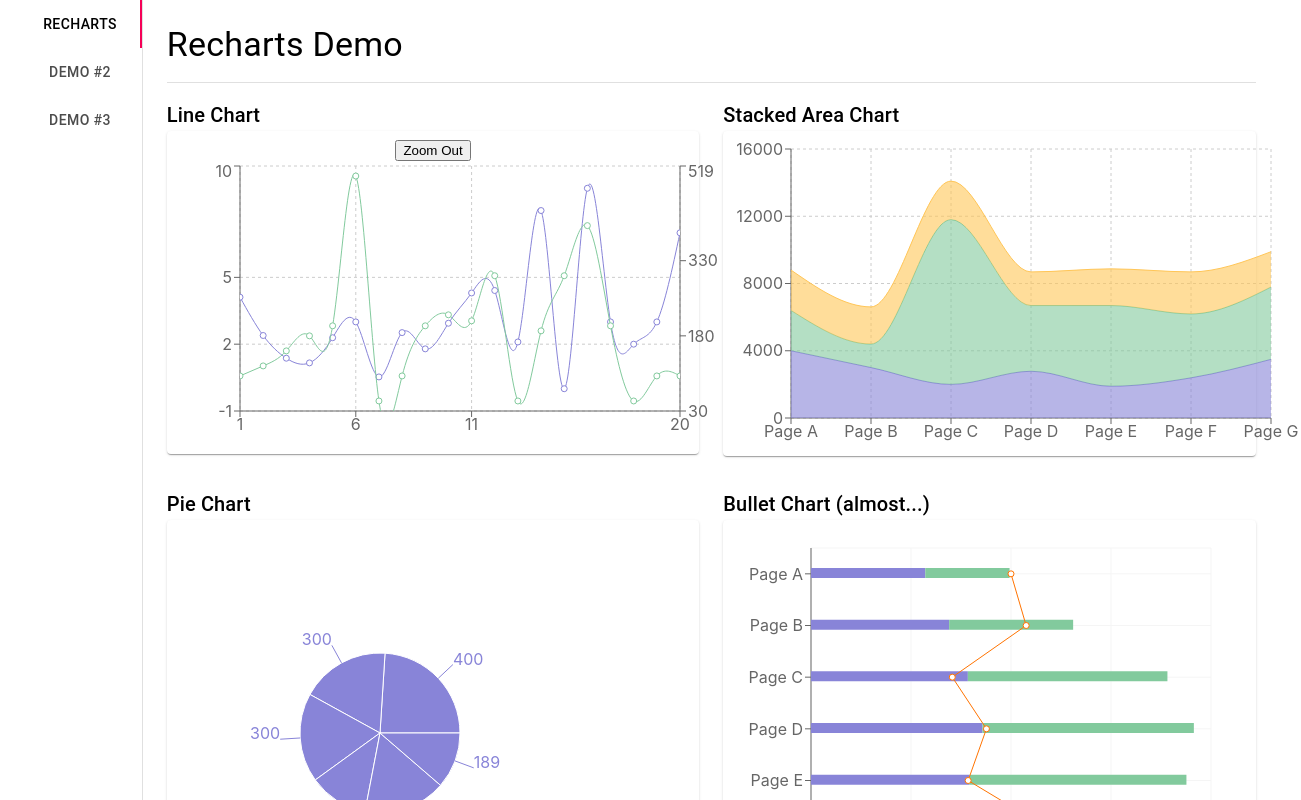
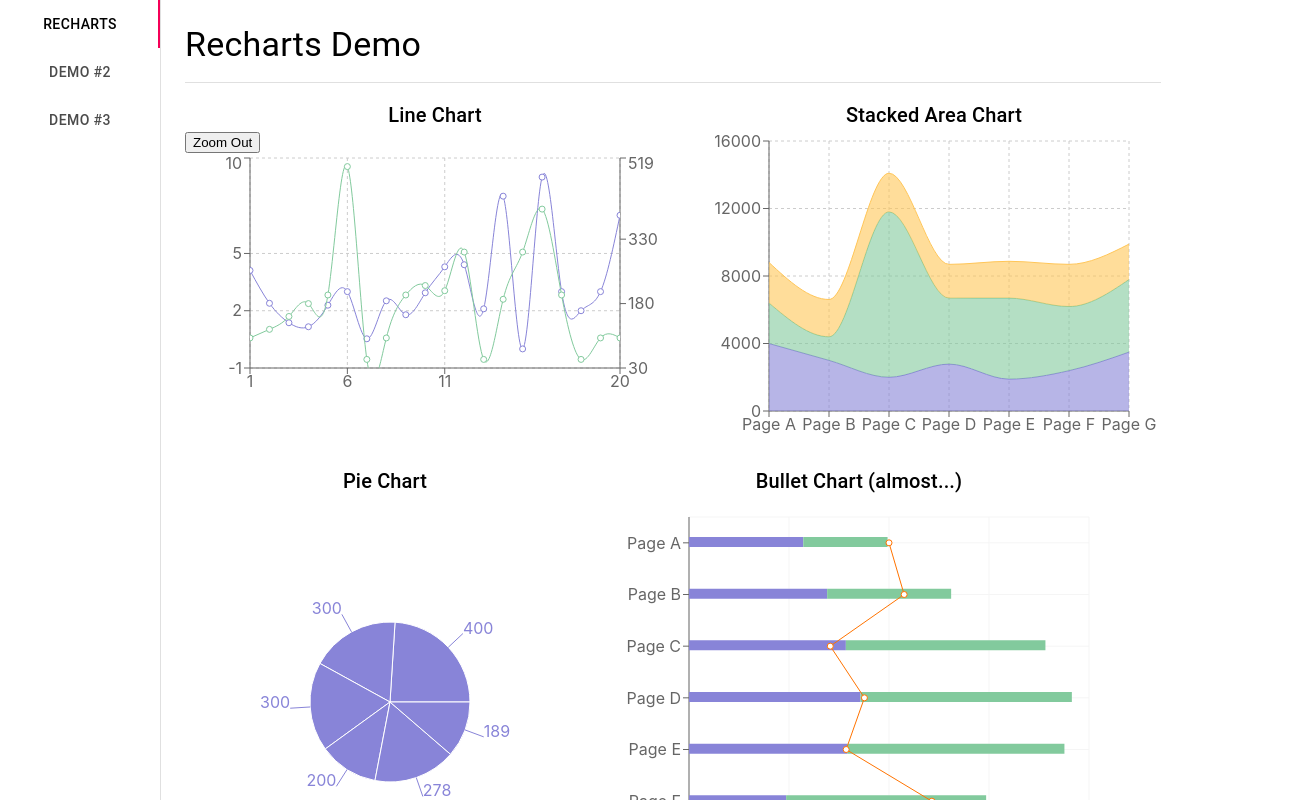
Before and after one commit to ropinheiro/LearningReact, a React (Create React App) app in the folder chart-libs-compare/: page / in a window 1280 px wide. Shown: the top 800 px of the page, 1301 px wide, since content can reach past the window. Built offline with nearby package versions, Linux system fonts and the light colour scheme.

Commit message:
Chart Libs Compare | Tweaks to stabilize the SideMenu being constantly resized due to disparate charts sizes

```diff
--- a/chart-libs-compare/src/SideMenu.js
+++ b/chart-libs-compare/src/SideMenu.js
@@ -40,8 +40,7 @@
     display: 'flex'
   },
   tabs: {
-    borderRight: `1px solid ${theme.palette.divider}`,
-    width: '300px'
+    borderRight: `1px solid ${theme.palette.divider}`
   }
 }))
 
--- a/chart-libs-compare/src/demos/charts-grid.js
+++ b/chart-libs-compare/src/demos/charts-grid.js
@@ -1,7 +1,6 @@
 import React from 'react'
 import { makeStyles } from '@material-ui/core/styles'
 import Typography from '@material-ui/core/Typography'
-import Paper from '@material-ui/core/Paper'
 import Divider from '@material-ui/core/Divider'
 import Grid from '@material-ui/core/Grid'
 
@@ -11,12 +10,8 @@
     gridTemplateColumns: 'repeat(12, 1fr)',
     gridGap: theme.spacing(3)
   },
-  paper: {
-    padding: theme.spacing(1),
-    textAlign: 'center',
-    color: theme.palette.text.secondary,
-    whiteSpace: 'nowrap',
-    marginBottom: theme.spacing(1)
+  chartContainer: {
+    width: '1000px'
   },
   divider: {
     margin: theme.spacing(2, 0)
@@ -30,12 +25,12 @@
     <div>
       <PageTitle title={title} />
       <Divider className={classes.divider} />
-      <Grid container spacing={3}>
+      <Grid container spacing={3} className={classes.chartContainer}>
         {demosList.map(demo => {
           return (
-            <Grid key={demo.key} item xs={6}>
+            <Grid key={demo.key} item>
               <ChartTitle title={demo.label} />
-              <Paper className={classes.paper}>{demo.contents}</Paper>
+              {demo.contents}
             </Grid>
           )
         })}
@@ -55,5 +50,9 @@
 
 function ChartTitle (props) {
   const { title } = props
-  return <Typography variant='h6'>{title}</Typography>
+  return (
+    <center>
+      <Typography variant='h6'>{title}</Typography>
+    </center>
+  )
 }
--- a/chart-libs-compare/src/demos/demo-recharts.js
+++ b/chart-libs-compare/src/demos/demo-recharts.js
@@ -173,8 +173,8 @@
         </button>
 
         <LineChart
-          width={570}
-          height={285}
+          width={500}
+          height={250}
           data={dataDemoLineChart}
           onMouseDown={e => this.setState({ refAreaLeft: e.activeLabel })}
           onMouseMove={e =>
@@ -286,8 +286,8 @@
   render () {
     return (
       <AreaChart
-        width={570}
-        height={309}
+        width={450}
+        height={310}
         data={dataDemoStackedAreaChart}
         margin={{
           top: 10,
```
